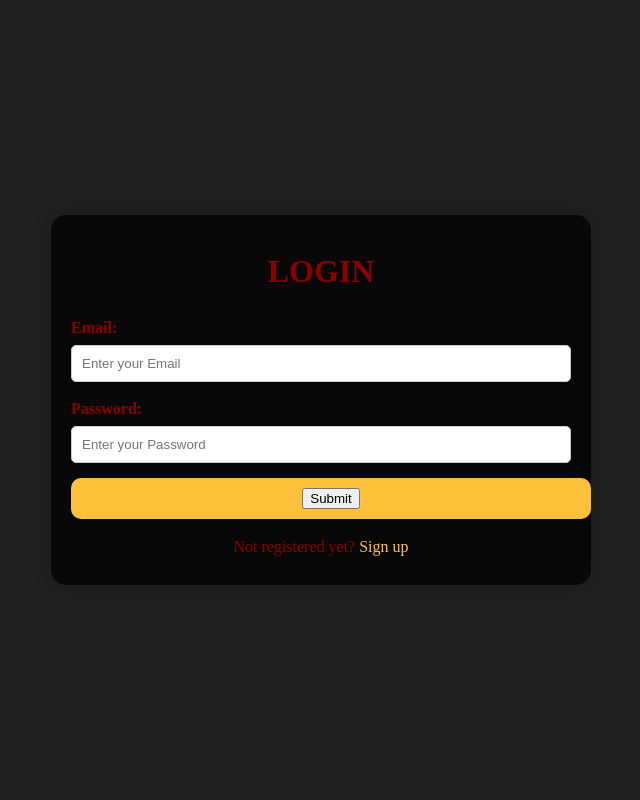
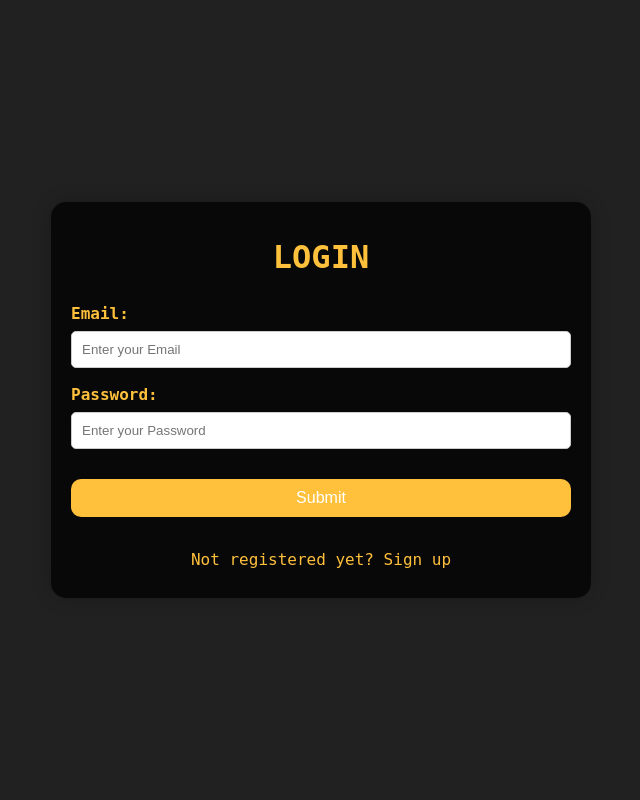
Before and after one commit to Naanaaraba/AkanNation, a PHP site: the page made by Login Page.html in a window 1280 px wide. Shown: the whole page, without its empty margins (319-959 px from the left). Run offline with PHP 8.4, Linux system fonts and the light colour scheme.

Commit message:
new code

```diff
--- a/Login Page.html
+++ b/Login Page.html
@@ -27,11 +27,10 @@
            placeholder="Enter your Password" required
     >
 
-    <div class="submit_btn">
-      <button type = "submit">
-        Submit
-      </button>
-    </div>
+
+    <button type = "submit" class = "submit_btn">
+      Submit
+    </button>
   </form>
 
   <p>Not registered yet?
--- a/login_styles.css
+++ b/login_styles.css
@@ -1,12 +1,12 @@
 body{
     display: flex;
     align-items: center;
-    font-family: "JetBrains Mono SemiBold", "JetBrains Mono";
+    font-family: "JetBrains Mono SemiBold", "JetBrains Mono", "Monospace";
     justify-content: center;
     line-height: 1.5;
     min-height: 100vh;
     background: #212121;
-    color: darkred;
+    color: #ffc03c;
     flex-direction: column;
     margin: 0;
 }
@@ -23,7 +23,7 @@ body{
 }
 
 .main h1{
-    color: darkred;
+    color: #ffc03c;
 }
 
 .main input{
@@ -38,7 +38,7 @@ body{
 label {
     display: block;
     margin-bottom: 5px;
-    color: darkred;
+    color: #ffc03c;
     width: 100%;
     font-size: 16px;
     margin-top: 10px;
@@ -46,7 +46,8 @@ label {
     font-weight: bold;
 }
 
-.submit_btn{
+.submit_btn {
+    max-width: 100%;
     background-color: #ffc03c;
     color: white;
     padding: 10px;
@@ -58,10 +59,8 @@ label {
     transition: background-color 0.2s;
     width: 100%;
     font-size: 16px;
-    display: flex;
-    justify-content: center;
-    align-items: center;
 }
+
 .submit_btn:hover {
     background-color: #e5ac36;
 }
```
